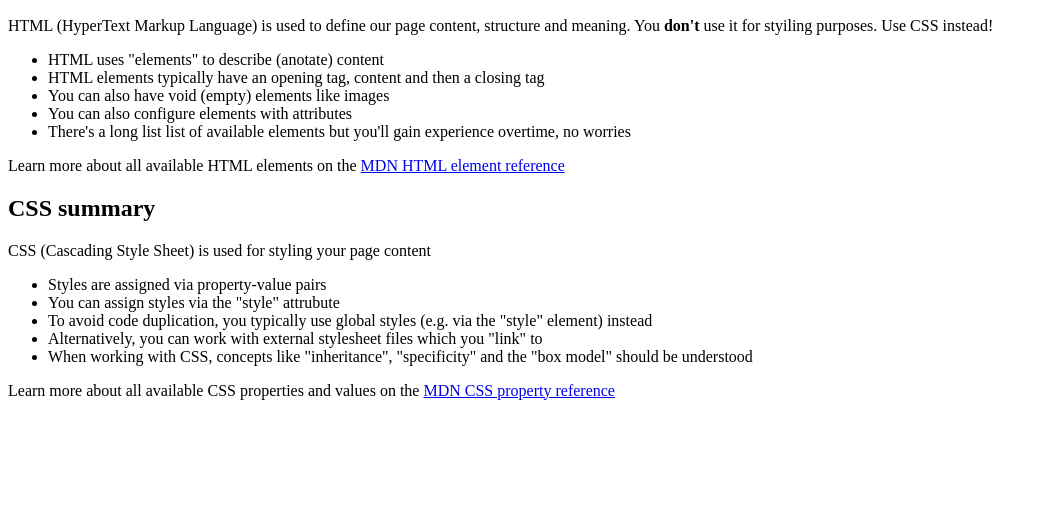
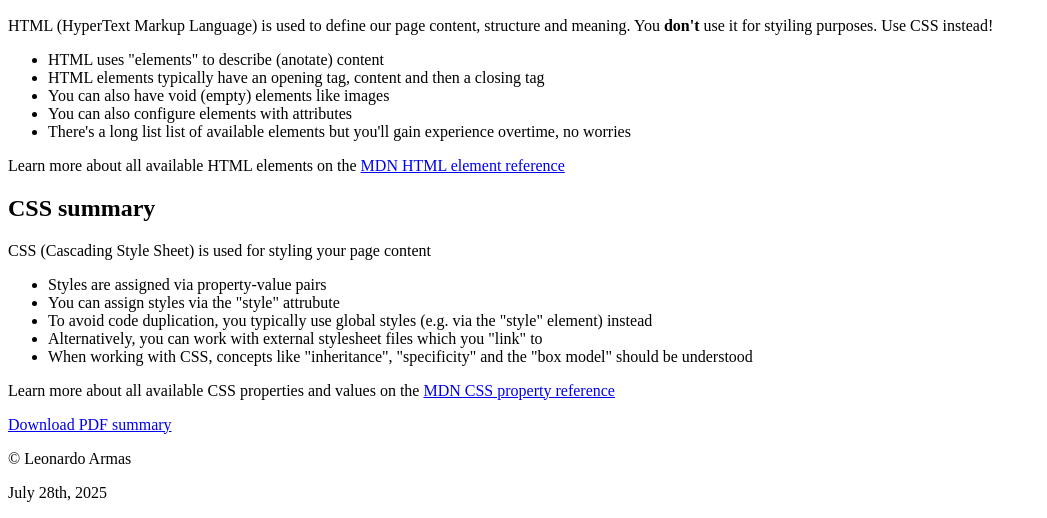
Before and after one commit to leonardo-armas04/html-and-css-basics, a plain HTML site: page index.html in a window 1280 px wide. Shown: the part 573-1091 px from the top of the page, without its empty margins (0-1047 px from the left). Before the commit the page ends 989 px from the top, so only its background shows below. Drawn offline with Linux system fonts and the light colour scheme.

Commit message:
added footer

```diff
--- a/index.html
+++ b/index.html
@@ -87,5 +87,13 @@
                 </p>
             </div>
         </main>
+
+        <footer>
+            <a href="./docs/html-css-basics-summary.pdf" target="_blank">
+                Download PDF summary
+            </a>
+            <p>© Leonardo Armas</p>
+            <p>July 28th, 2025</p>
+        </footer>
     </body>
 </html>
```
